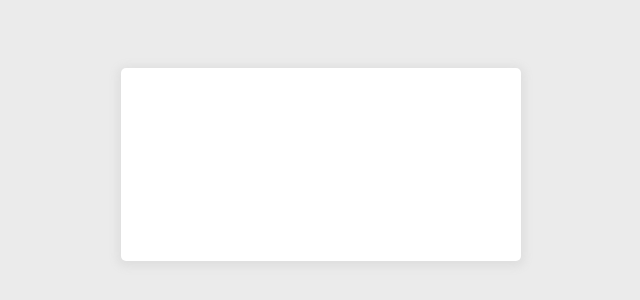
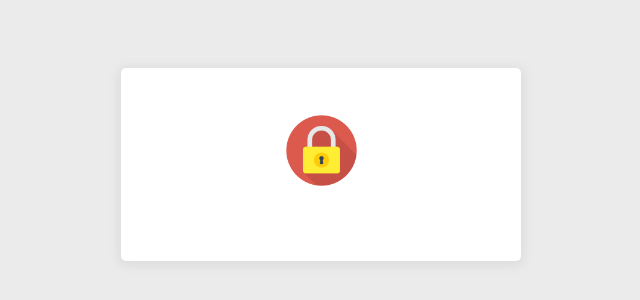
Before and after one commit to codersujon/Vue-Pharmacy-Management, a Vue app: page / in a window 1280 px wide. Shown: the part 236-536 px from the top of the page, without its empty margins (319-959 px from the left). Built offline with nearby package versions, Linux system fonts and the light colour scheme.

Commit message:
images added

```diff
--- a/src/components/Login.vue
+++ b/src/components/Login.vue
@@ -1,7 +1,9 @@
 <template>
     <div class="login-page">
         <div class="login-card">
-
+            <div class="text-center">
+              <img src="images/lock.png" alt="" class="login-card__icon">
+            </div>
         </div>
     </div>
 </template>
```
